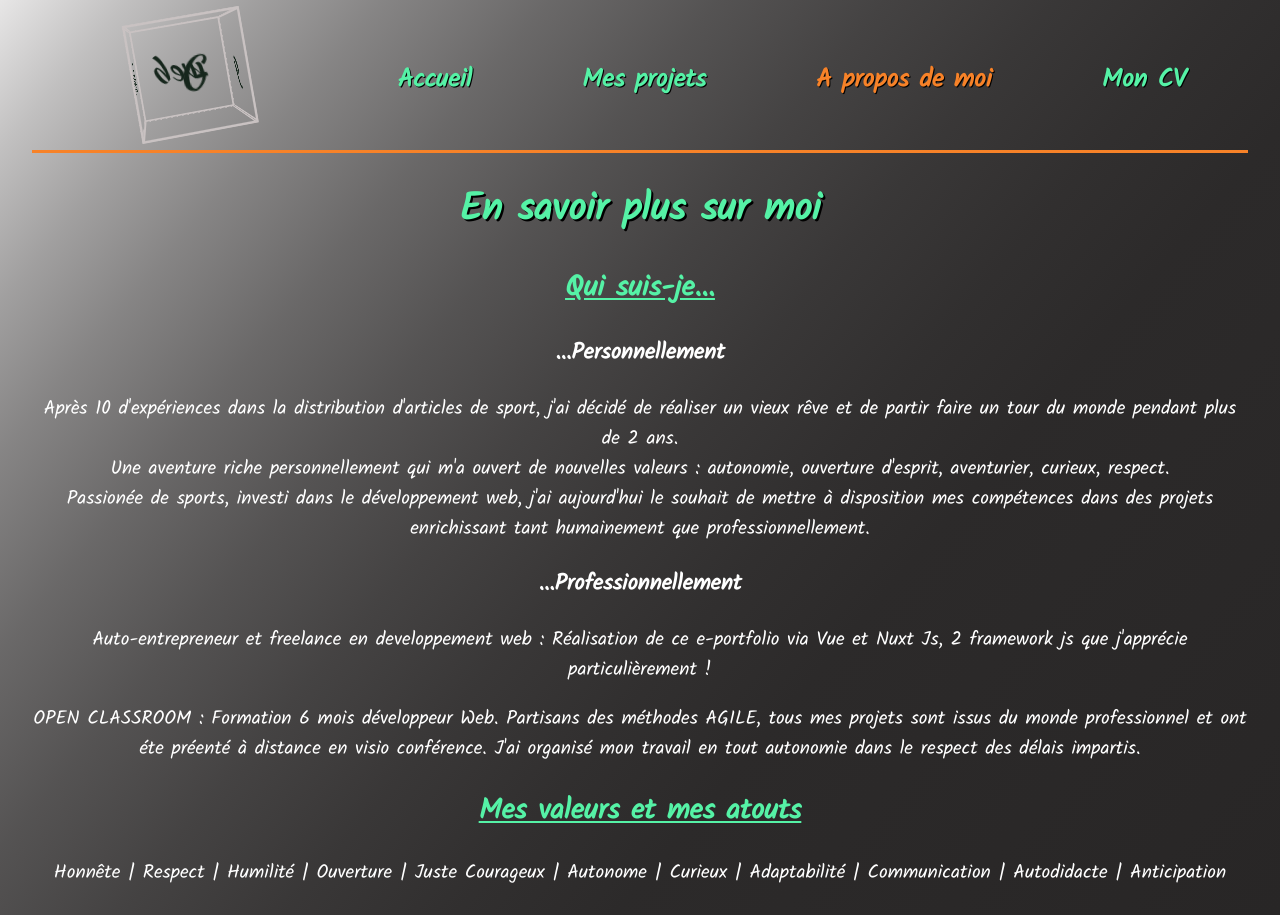
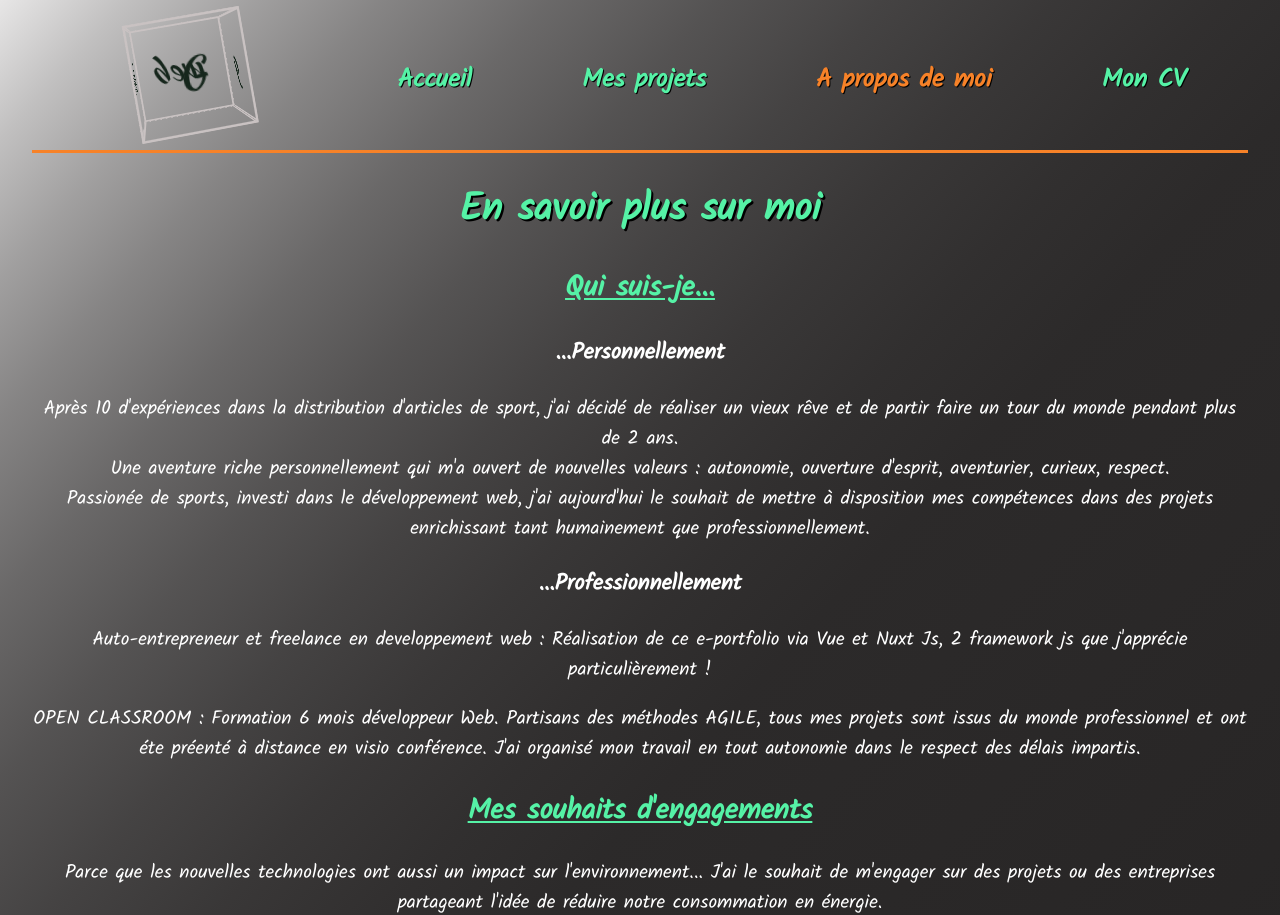
Before and after one commit to ghislaingirardeau/Portfolio_Nuxt, a Nuxt app: page /about in a window 1280 px wide. Shown: the top 915 px of the page. Built offline with nearby package versions, Linux system fonts and the light colour scheme.

Commit message:
delete valeur

```diff
--- a/pages/about.vue
+++ b/pages/about.vue
@@ -30,13 +30,6 @@
                             Partisans des méthodes AGILE, tous mes projets sont issus du monde professionnel et ont éte préenté à distance en visio conférence.
                             J'ai organisé mon travail en tout autonomie dans le respect des délais impartis.
                         </p>
-                </article>
-                <article>
-                    <h2>Mes valeurs et mes atouts</h2>
-
-                    <p>Honnête | Respect | Humilité | Ouverture | Juste
-                    Courageux | Autonome | Curieux | Adaptabilité | Communication | Autodidacte | Anticipation
-                    </p>
                 </article>
                 <article>
                     <h2>Mes souhaits d'engagements</h2>
```
